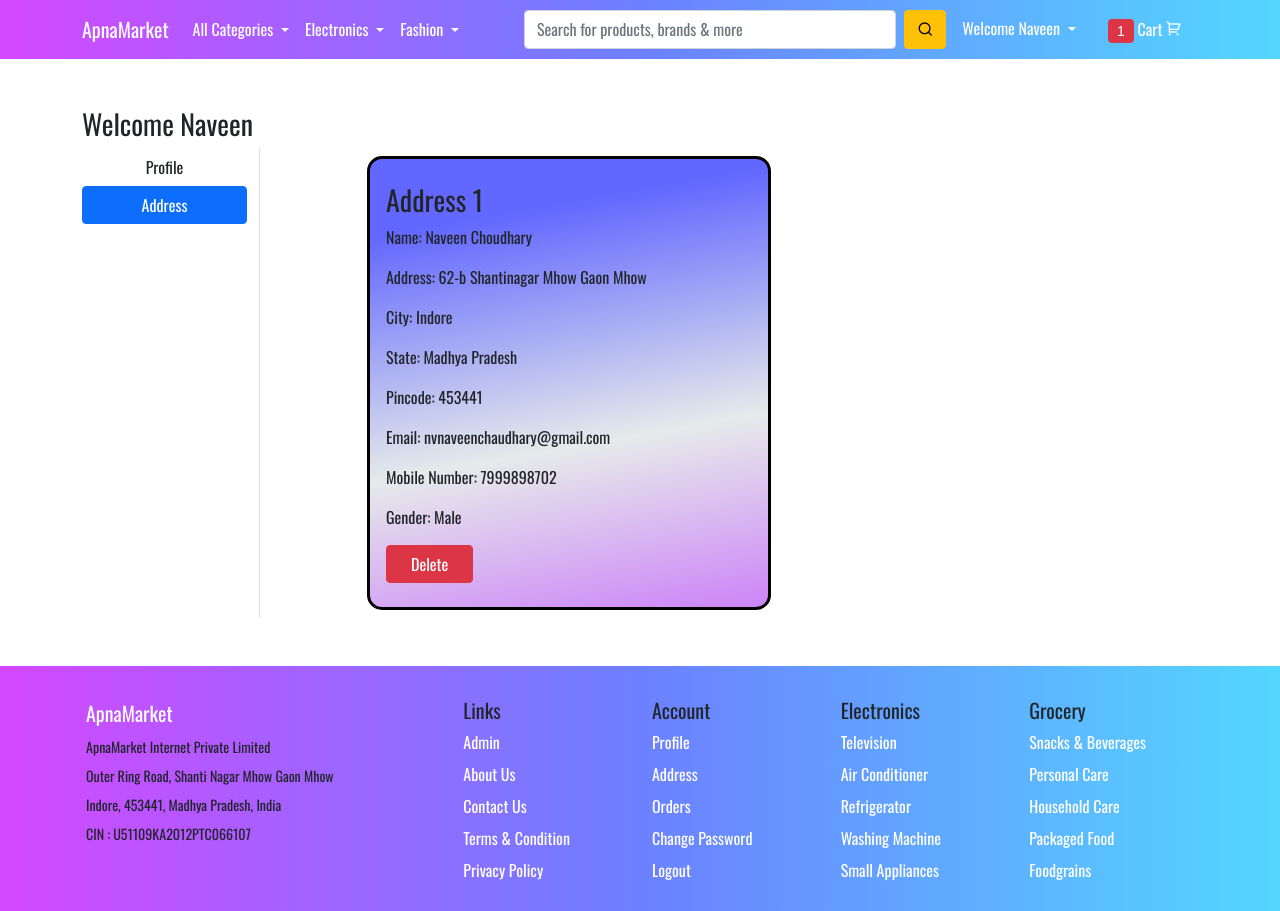
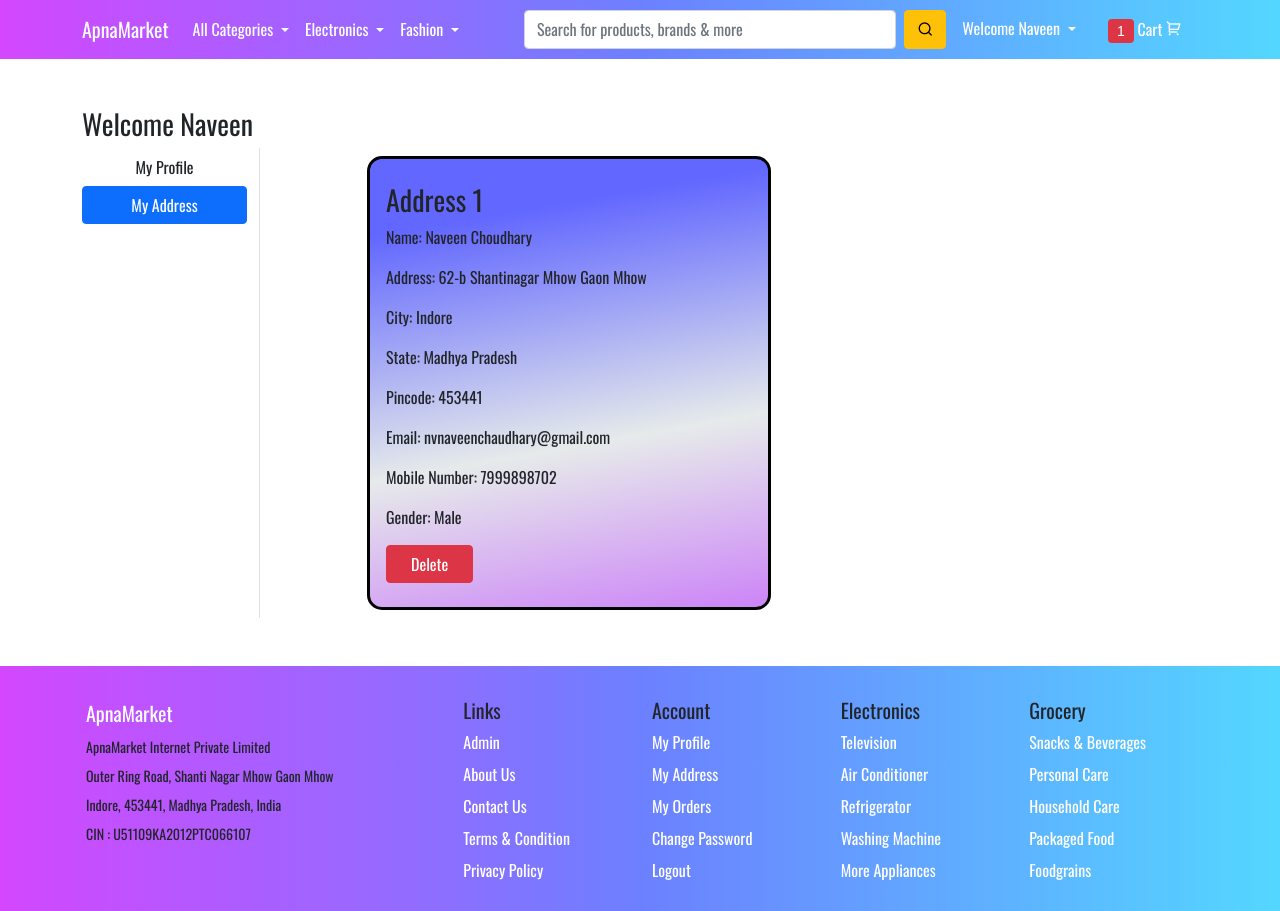
Before and after one commit to KING143ND/ApnaMarket, a Django app: page /address/ in a window 1280 px wide. Shown: the top 911 px of the page. Run offline with Django 3.2, Linux system fonts and the light colour scheme; a user stored in the database is signed in; data comes from the database, SQL or seed files in the repository; both versions use the stored data as it was after the commit; some libraries are stand-ins or nearby versions.

Commit message:
ApnaMarket v-2.2

```diff
--- a/App/templates/address.html
+++ b/App/templates/address.html
@@ -8,8 +8,8 @@
  <h3>Welcome {{request.user}}</h3>
   <div class="col-lg-2 border-end">
    <ul class="list-unstyled">
-    <li class="d-grid"><a href="/profile" class="btn">Profile</a></li>
-    <li class="d-grid"><a href="/address" class="btn btn-primary">Address</a></li>
+    <li class="d-grid"><a href="/profile" class="btn">My Profile</a></li>
+    <li class="d-grid"><a href="/address" class="btn btn-primary">My Address</a></li>
    </ul>
   </div>
   {% if profile|length == 0  %}
--- a/App/templates/addtocart.html
+++ b/App/templates/addtocart.html
@@ -15,7 +15,7 @@
                     {% for p in products %}
                     <div class="row"><hr>
                         <a href="/product-detail/{{p.product.title}}" class="col-md-3 text-center align-self-center">
-                            <div style="height: 180px; width: 180px; position: relative;
+                            <div style="height: 180px; width: auto; position: relative;
                         margin: 0 auto;"><img src="{{p.product.product_image.url}}" alt="" class="img-fluid p-img"></div>
                          </a>
                         <div class="col-md-9">
--- a/App/templates/base.html
+++ b/App/templates/base.html
@@ -85,8 +85,8 @@
                         {% if user.is_superuser %}
                         <li><a class="dropdown-item" href="/admin">Admin</a></li>
                         {% endif %}
-                                <li><a class="dropdown-item" href="/profile">Profile</a></li>
-                                <li><a class="dropdown-item" href="/orders">Orders</a></li>
+                                <li><a class="dropdown-item" href="/profile">My Profile</a></li>
+                                <li><a class="dropdown-item" href="/orders">My Orders</a></li>
                                 <li><a class="dropdown-item" href="/changepassword">Change Password</a></li>
                                 <li><a class="dropdown-item" href="/logout">Logout</a></li>
                             </ul>
@@ -152,9 +152,9 @@
                 <div class="col-6 col-lg-2 mb-3">
                     <h5>Account</h5>
                     <ul class="list-unstyled">
-                        <li class="mb-2"><a class="text-white" href="/profile">Profile</a></li>
-                        <li class="mb-2"><a class="text-white" href="/address">Address</a></li>
-                        <li class="mb-2"><a class="text-white" href="/orders">Orders</a></li>
+                        <li class="mb-2"><a class="text-white" href="/profile">My Profile</a></li>
+                        <li class="mb-2"><a class="text-white" href="/address">My Address</a></li>
+                        <li class="mb-2"><a class="text-white" href="/orders">My Orders</a></li>
                         <li class="mb-2"><a class="text-white" href="/changepassword">Change Password</a></li>
                         <li class="mb-2"><a class="text-white" href="/logout">Logout</a></li>
                     </ul>
@@ -178,7 +178,7 @@
                         <li class="mb-2"><a class="text-white" href="/electricappliances/filter=Air_Conditioner">Air Conditioner</a></li>
                         <li class="mb-2"><a class="text-white" href="/electricappliances/filter=Refrigerator">Refrigerator</a></li>
                         <li class="mb-2"><a class="text-white" href="/electricappliances/filter=Washing_Machine">Washing Machine</a></li>
-                        <li class="mb-2"><a class="text-white" href="/electricappliances/filter=Others">Small Appliances</a></li>
+                        <li class="mb-2"><a class="text-white" href="/electricappliances/filter=Others">More Appliances</a></li>
                     </ul>
                 </div>
                 <div class="col-6 col-lg-2 mb-3">
--- a/App/templates/checkout.html
+++ b/App/templates/checkout.html
@@ -12,7 +12,7 @@
       <div class="card-body">
         <div class="row">
           <a href="/product-detail/{{p.product.title}}" class="col-md-4 text-center align-self-center">
-            <div style="height: 180px; width: 180px; position: relative;
+            <div style="height: 180px; width: auto; position: relative;
                         margin: 0 auto;"><img src="{{p.product.product_image.url}}" alt="" class="img-fluid p-img"></div>
            </a>
           <div class="col-md-8 my-3">
--- a/App/templates/orders.html
+++ b/App/templates/orders.html
@@ -7,19 +7,19 @@
  <h3>Welcome {{request.user}}</h3>
   <div class="col-md-2 border-end">
    <ul class="list-unstyled">
-    <li class="d-grid"><a href="/orders" class="btn btn-primary">Orders</a></li>
+    <li class="d-grid"><a href="/orders" class="btn btn-primary">My Orders</a></li>
    </ul>
   </div>
   {% if op|length == 0  %}
 <div class="col-lg-6 text-center">
-<h1 class="text-center">No Address Added</h1>
+<h1 class="text-center">No Order Placed</h1>
 </div>
 {% endif %}
   <div class="col-md-9">
     {% for p in op %}
     <div class="row shadow-md mb-3">
         <a href="/product-detail/{{p.product.title}}" class="col-md-4 text-center align-self-center">
-          <div style="height: 180px; width: 180px; position: relative;
+          <div style="height: 180px; width: aut; position: relative;
                         margin: 0 auto;"><img src="{{p.product.product_image.url}}" alt="" class="img-fluid p-img"></div>
         </a>
      <div class="col-md-7">
--- a/App/templates/profile.html
+++ b/App/templates/profile.html
@@ -7,8 +7,8 @@
   <h3>Welcome {{request.user}}</h3>
   <div class="col-md-2 border-end">
    <ul class="list-unstyled">
-    <li class="d-grid"><a href="/profile" class="btn btn-primary">Profile</a></li>
-    <li class="d-grid"><a href="/address" class="btn">Address</a></li>
+    <li class="d-grid"><a href="/profile" class="btn btn-primary">My Profile</a></li>
+    <li class="d-grid"><a href="/address" class="btn">My Address</a></li>
    </ul>
   </div>
   <div class="col-md-8 offset-md-1">
--- a/App/templates/search.html
+++ b/App/templates/search.html
@@ -14,7 +14,7 @@
                     <h3>Showing {{search_prod|length}} results found for "{{query}}"</h3>
                     {% for p in search_prod %}
                     <div class="row"><hr>
-                        <a href="/product-detail/{{p.title}}" class="col-md-3 text-center align-self-center"><div style="height: 180px; width: 180px; position: relative;
+                        <a href="/product-detail/{{p.title}}" class="col-md-3 text-center align-self-center"><div style="height: 180px; width: auto; position: relative;
                         margin: 0 auto;"><img src="{{p.product_image.url}}" alt="" class="img-fluid p-img"></div></a>
                         <div class="col-md-9">
                             <div>
```
Also changed, not shown: App/templates/customerregistration.html (+9 -0 lines), db.sqlite3.
